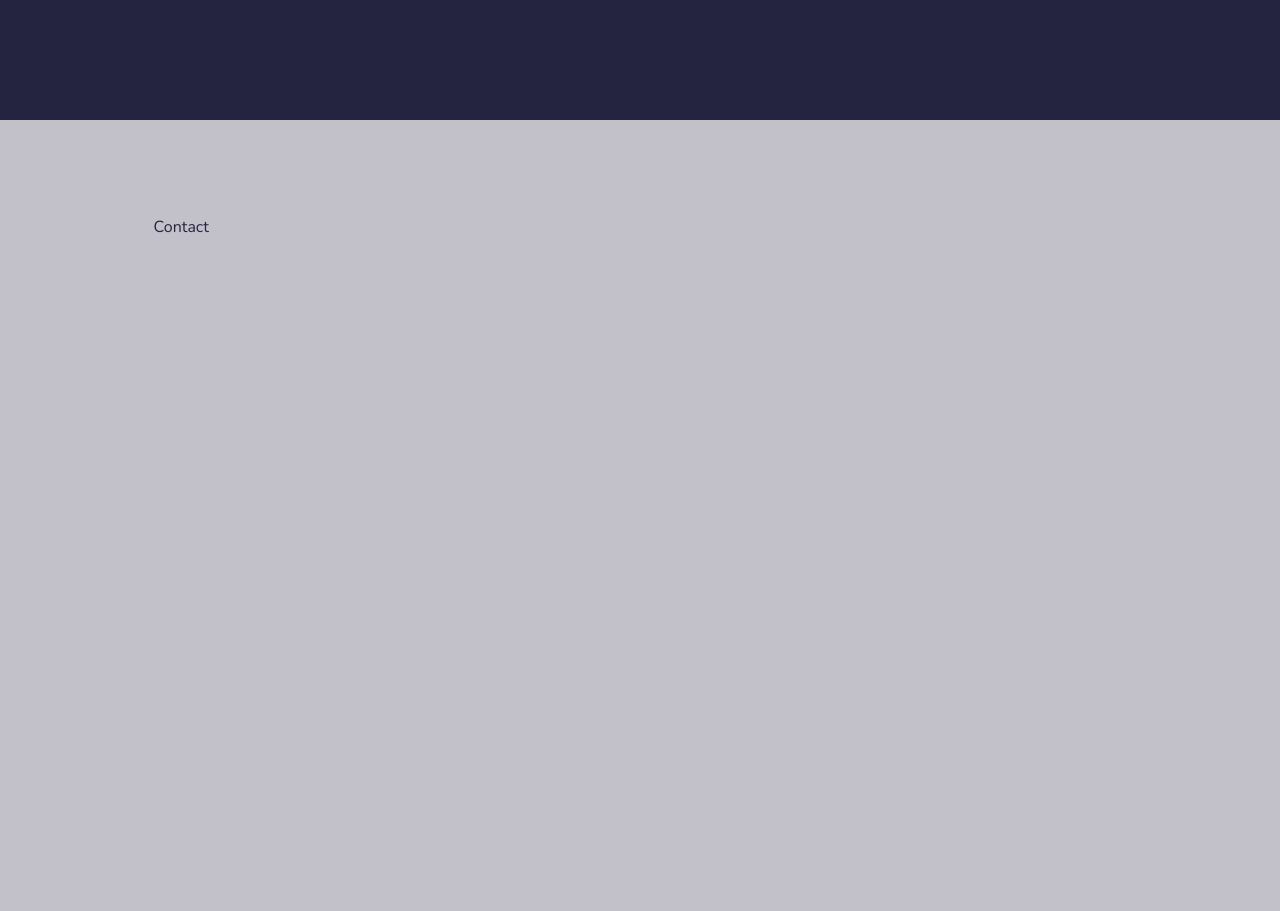
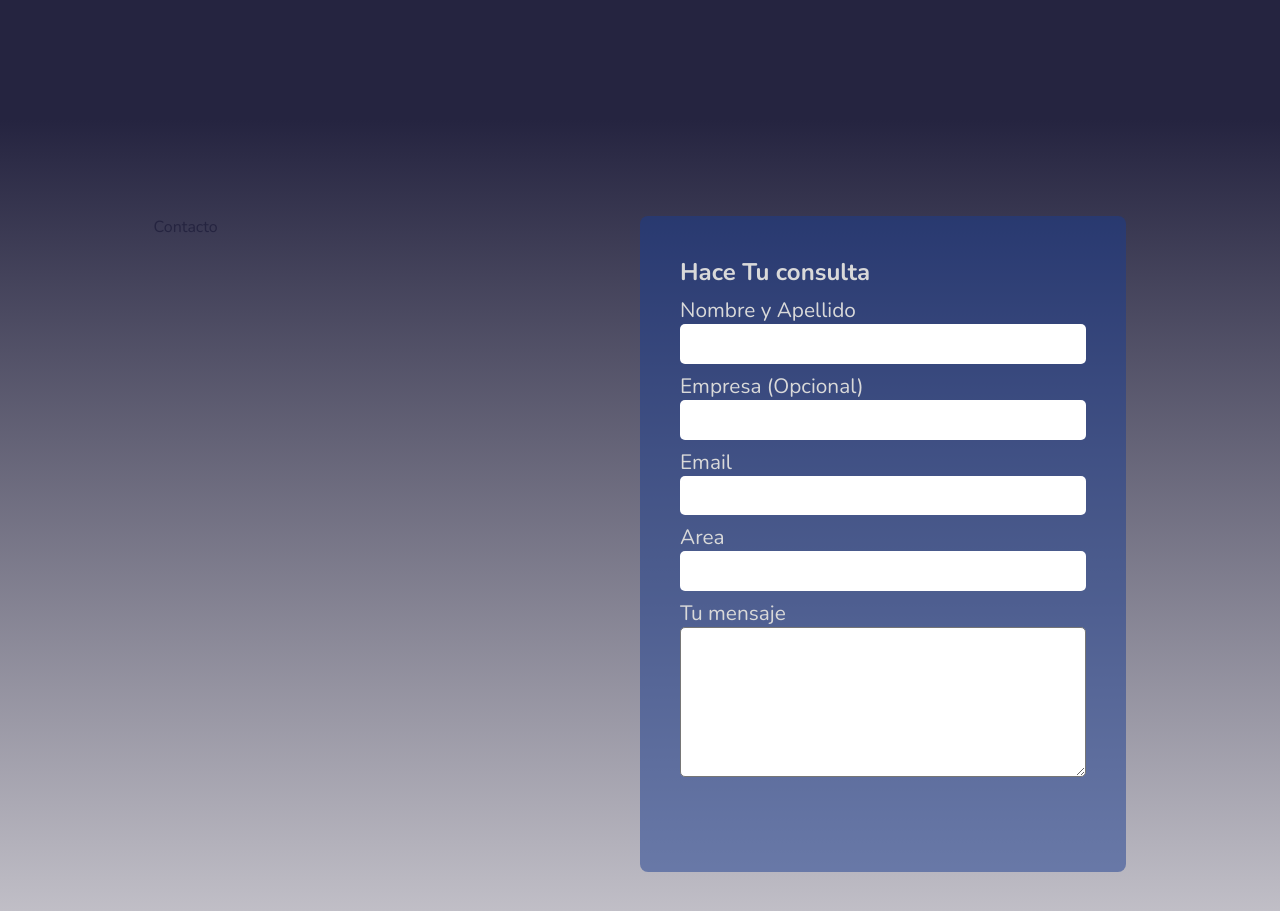
Before and after one commit to NaimCBGhassan/Alpha, a React (Vite) app: page / in a window 1280 px wide. Shown: the part 2280-3191 px from the top of the page. Built offline with nearby package versions, Linux system fonts and the light colour scheme.

Commit message:
fotm contact section

```diff
--- a/src/components/contact/Contact.tsx
+++ b/src/components/contact/Contact.tsx
@@ -1,12 +1,26 @@
 import styled from "styled-components";
+import Form from "./Form";
 
 const Contact = () => {
-  return <StyledContact id="contact">Contact</StyledContact>;
+  return (
+    <StyledContact id="contact">
+      <div>Contacto</div>
+      <Form />
+    </StyledContact>
+  );
 };
 
 export default Contact;
 
 const StyledContact = styled.section`
-  background-color: inherit;
+  background: ${({ theme }) => theme.palette.degraded.contrastText};
   z-index: 30;
+
+  display: flex;
+  justify-content: space-between;
+  flex-direction: column;
+
+  @media screen and (min-width: 768px) {
+    flex-direction: row;
+  }
 `;
--- /dev/null
+++ b/src/components/contact/Form.tsx
@@ -0,0 +1,62 @@
+import styled from "styled-components";
+
+const Form = () => {
+  return (
+    <StyledForm>
+      <h4>Hace Tu consulta</h4>
+      <InputContainer>
+        <label htmlFor="full_name">Nombre y Apellido</label>
+        <input id="full_name" type="text" />
+      </InputContainer>
+      <InputContainer>
+        <label htmlFor="full_name">Empresa (Opcional)</label>
+        <input id="full_name" type="text" />
+      </InputContainer>{" "}
+      <InputContainer>
+        <label htmlFor="full_name">Email</label>
+        <input id="full_name" type="text" />
+      </InputContainer>{" "}
+      <InputContainer>
+        <label htmlFor="full_name">Area</label>
+        <input id="full_name" type="text" />
+      </InputContainer>
+      <InputContainer>
+        <label htmlFor="full_name">Tu mensaje</label>
+        <textarea name="" id="" cols={30} rows={5}></textarea>
+      </InputContainer>
+    </StyledForm>
+  );
+};
+
+export default Form;
+
+const StyledForm = styled.form`
+  height: 100%;
+  width: 100%;
+  font-size: 3vh;
+  color: ${({ theme }) => theme.palette.quaternary.contrastText};
+  background-color: ${({ theme }) => theme.palette.tertiary.main};
+
+  border-radius: 0.5rem;
+  padding: 2.5rem;
+
+  @media screen and (min-width: 768px) {
+    width: 50%;
+  }
+`;
+
+const InputContainer = styled.div`
+  display: flex;
+  flex-direction: column;
+  margin-top: 0.5rem;
+
+  label {
+    font-size: 2.6vh;
+  }
+  input,
+  textarea {
+    font-size: 2.5vh;
+    padding: 0.4rem;
+    border-radius: 5px;
+  }
+`;
```
